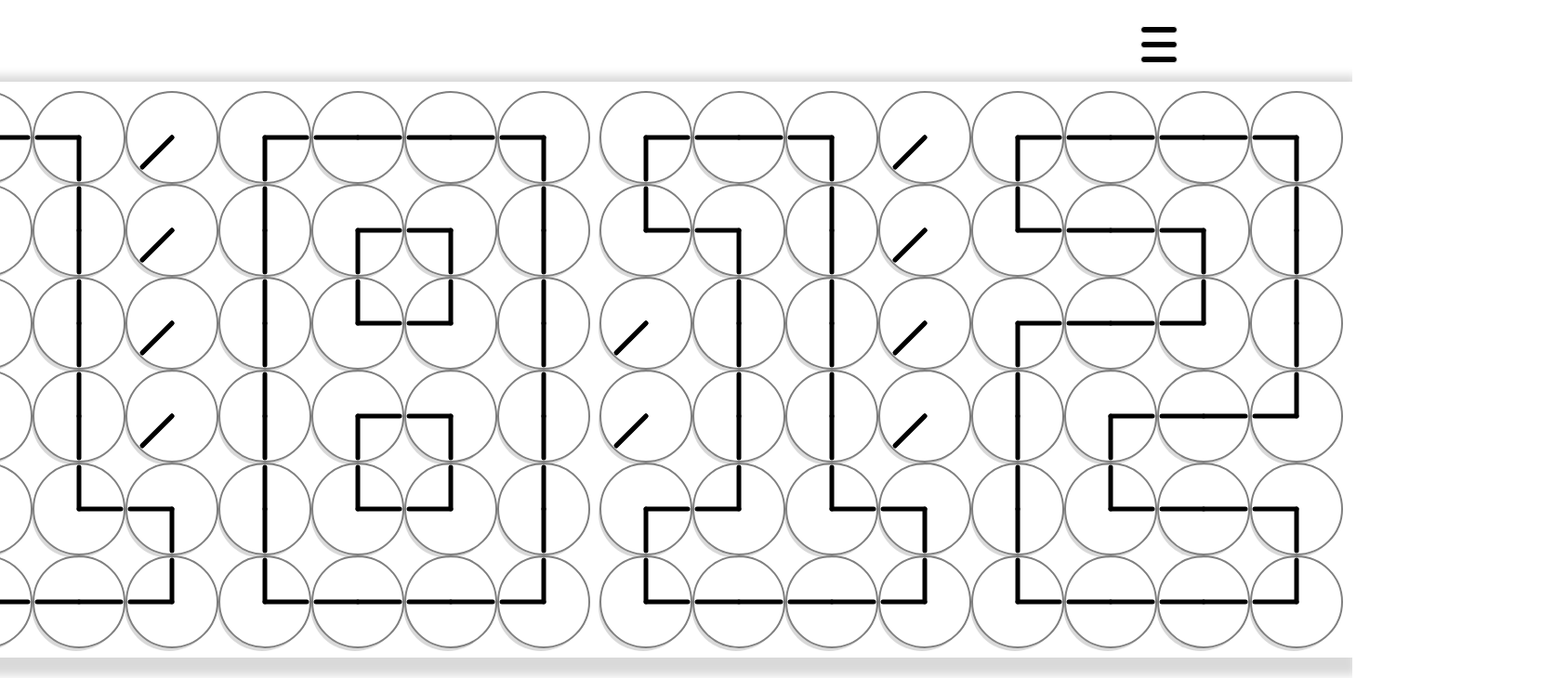
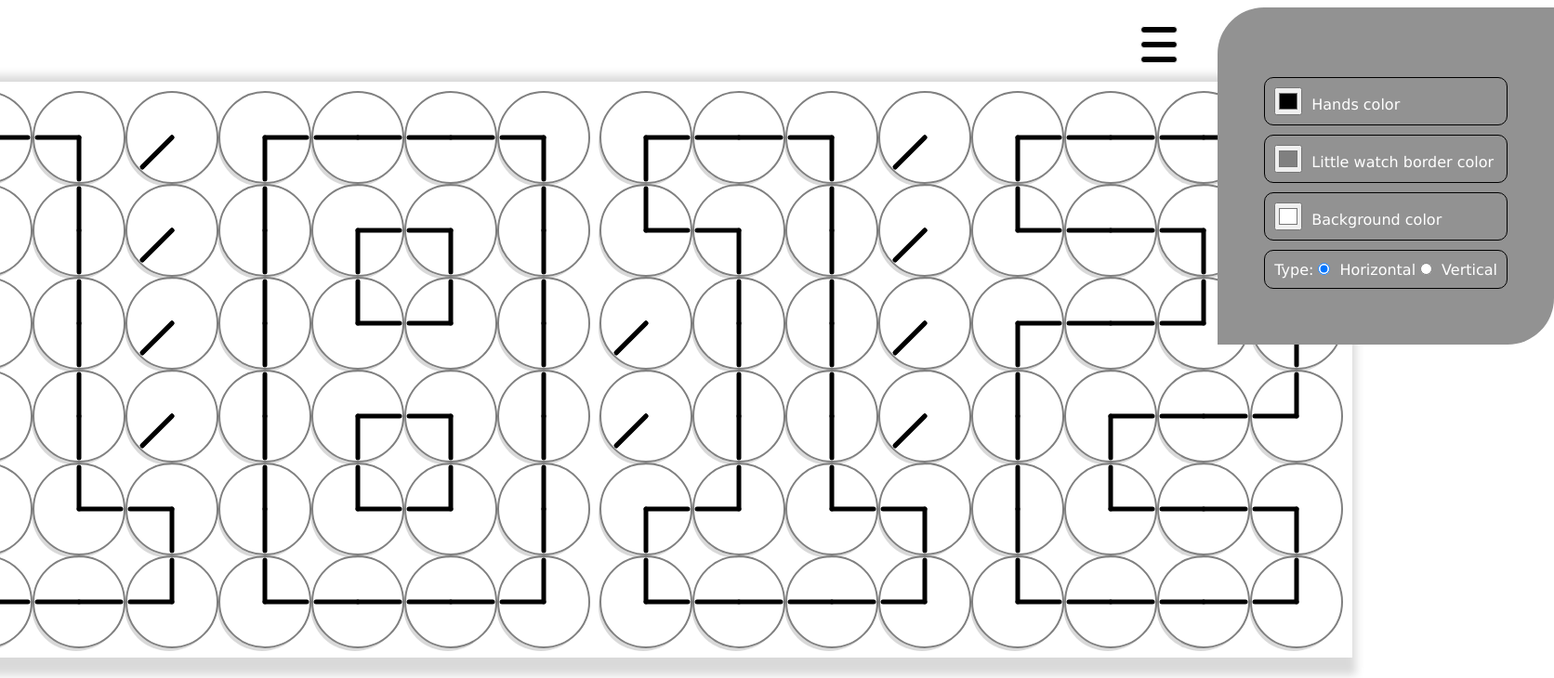
Before and after one commit to addKiwi/clock_of_clocks, a React (Vite) app: page / in a window 1280 px wide. Shown: the top 730 px of the page at 93% size, 1672 px wide, since content can reach past the window. Built offline with nearby package versions, Linux system fonts and the light colour scheme.

Commit message:
added styling for menu and controlled inputs

```diff
--- a/src/components/Clock/style.css
+++ b/src/components/Clock/style.css
@@ -2,7 +2,7 @@
   border-radius: 50%;
   position: relative;
   box-sizing: border-box;
-  border: 2px solid gray;
+  border: 2px solid #808080;
   box-shadow: rgba(0, 0, 0, 0.15) -3px 5px 0px -2px;
 
 }
--- a/src/components/Menu/Menu.tsx
+++ b/src/components/Menu/Menu.tsx
@@ -15,9 +15,15 @@ export const Menu: React.FC<Props> = memo(() => {
     };
 
   return (
-    <div className='menu'>
-      <MenuButton onClick={handleClick} />
-      {isOpen && <MenuWindow status={isOpen} />}
+    <div className="menu">
+      <MenuButton onClick={handleClick} isOpen={isOpen} />
+      <MenuWindow
+        status={isOpen}
+        handsColor={"#000000"}
+        watchBorderColor={"#808080"}
+        backgroundColor={"#ffffff"}
+        clockType={"horizontal"}
+      />
     </div>
   );
 });
--- a/src/components/MenuButton/MenuButton.tsx
+++ b/src/components/MenuButton/MenuButton.tsx
@@ -1,21 +1,24 @@
-import { useState } from 'react';
+import { useEffect, useState } from 'react';
 import './style.css'
 import cn  from 'classnames';
 
 interface Props {
-  onClick: (active:boolean) => void;
+  onClick: (active: boolean) => void;
+  isOpen: boolean;
 }
 
-export const MenuButton: React.FC<Props> = ({onClick}) => {
-  const [isActive, setIsActive] = useState(false);
+export const MenuButton: React.FC<Props> = ({isOpen, onClick}) => {
+  const [isActive, setIsActive] = useState(isOpen);
 
-  const handleClick = () => {
-    setIsActive(prev => !prev)
-    onClick(isActive);
-  }
+  useEffect(() => {
+    onClick(isActive)
+  },[isActive])
 
   return (
-    <div className={cn("menu-button", {"active":isActive})} onClick={handleClick}>
+    <div
+      className={cn("menu-button", { active: isActive })}
+      onClick={() => setIsActive((prev) => !prev)}
+    >
       <div className="line line-1"></div>
       <div className="line line-2"></div>
       <div className="line line-3"></div>
--- a/src/components/MenuButton/style.css
+++ b/src/components/MenuButton/style.css
@@ -3,7 +3,7 @@
   height: 40px;
   overflow: hidden;
   position: relative;
-
+  z-index: 999;
 }
 
 .menu-button:hover .line {
--- a/src/components/MenuWindow/MenuWindow.tsx
+++ b/src/components/MenuWindow/MenuWindow.tsx
@@ -1,30 +1,84 @@
+import { useState } from 'react';
 import './style.css'
+import cn from 'classnames';
 
 interface Props {
   status: boolean;
+  handsColor: string;
+  watchBorderColor: string;
+  backgroundColor: string;
+  clockType: string;
 }
 
-export const MenuWindow:React.FC<Props> = ({}) => {
+export const MenuWindow: React.FC<Props> = ({status, handsColor, watchBorderColor, backgroundColor, clockType }) => {
+  const [hands, setHands] = useState(handsColor);
+  const [watchBorder, setWatchBorder] = useState(watchBorderColor);
+  const [background, setBackground] = useState(backgroundColor);
+  const [type, setType] = useState(clockType);
+
+
   return (
-    <div className="menu-window">
-      <form action="">
-        <label>
-          Hands color:
-          <input type="color" />
-        </label>
-        <label>
-          Little watch border color:
-          <input type="color" />
-        </label>
-        Type:
-        <label>
-          <input type="radio" name='type' /> Horizontal
-        </label>
-        <label>
-          <input type="radio" name='type' /> Vertical
-        </label>
+    <div className={cn("menu-window", {"open": status})}>
+      <form action="" className="menu-form" >
+        <div className="form-option">
+          <label>
+            <input
+              type="color"
+              value={hands}
+              name="handsColor"
+              onChange={(e) => setHands(e.target.value)}
+            />
+            Hands color
+          </label>
+        </div>
+        <div className="form-option">
+          <label>
+            <input
+              type="color"
+              value={watchBorder}
+              name="watchBorderColor"
+              onChange={(e) => setWatchBorder(e.target.value)}
+            />
+            Little watch border color
+          </label>
+        </div>
+        <div className="form-option">
+          <label>
+            <input
+              type="color"
+              value={background}
+              name="backgroundColor"
+              onChange={(e) => setBackground(e.target.value)}
+            />
+            Background color
+          </label>
+        </div>
+        <div className="form-option">
+          <div className="forrm-option">
+            Type:
+            <label>
+              <input
+                type="radio"
+                name="type"
+                value="horizontal"
+                checked={type === "horizontal"}
+                onChange={(e) => setType(e.target.value)}
+              />
+              Horizontal
+            </label>
+            <label>
+              <input
+                type="radio"
+                name="type"
+                value="vertical"
+                checked={type === "vertical"}
+                onChange={(e) => setType(e.target.value)}
+              />
+              Vertical
+            </label>
+          </div>
+        </div>
       </form>
-      MenuWindow
     </div>
   );
 };
--- a/src/components/MenuWindow/style.css
+++ b/src/components/MenuWindow/style.css
@@ -0,0 +1,42 @@
+.menu-window {
+  font-family: Verdana, Geneva, Tahoma, sans-serif;
+  display: flex;
+  flex-direction: column;
+  position: absolute;
+  color: white;
+  background: #929292;
+  padding: 75px 50px 50px 50px;
+  top:0;
+  right:0;
+  z-index: 1;
+  transition: all .3s linear;
+  transition-delay: .1s;
+  transform: translateX(400px);
+  border-top-left-radius: 50px;
+  border-bottom-right-radius: 50px;
+}
+
+.menu-window.open {
+  transform: translateX(0px);
+}
+
+.menu-form {
+  display: flex;
+  flex-direction: column;
+}
+
+.form-option {
+  padding: 10px;
+  margin-bottom:10px;
+  border: 1px solid black;
+  border-radius: 10px;
+}
+
+.form-option input {
+  margin-right: 10px;
+}
+
+input[type="color"] {
+  height: 30px;
+  width: 30px;
+}
```
